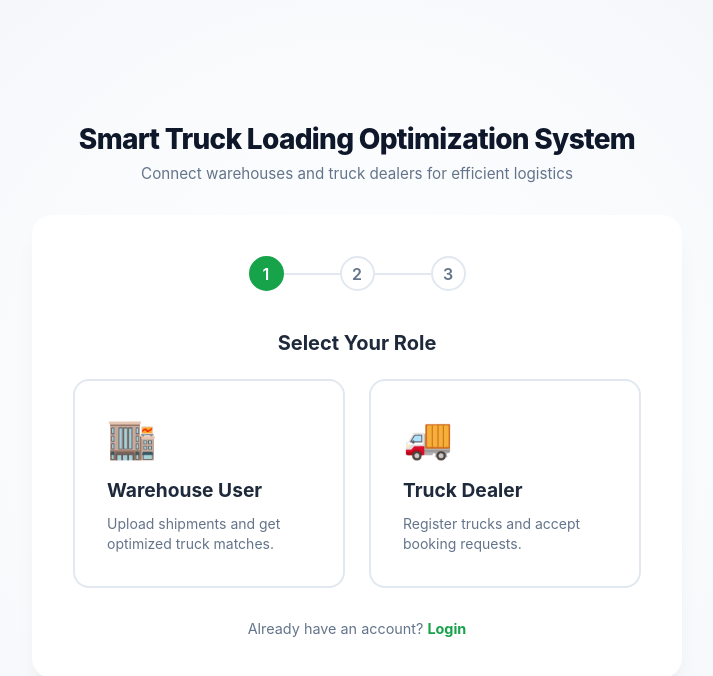
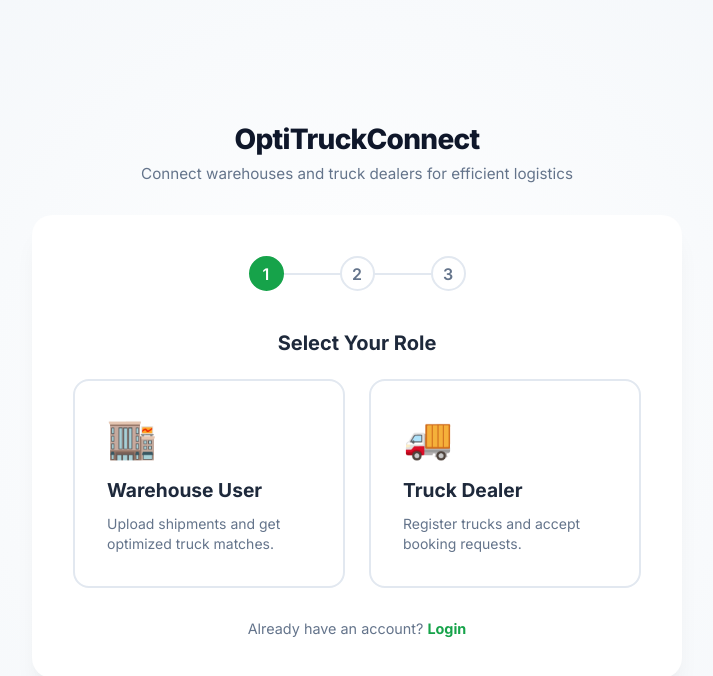
Before and after one commit to Neharika357/Smart-Truck-Loading-Optimization-project, a React (Create React App) app in the folder frontend/: page / in a window 1280 px wide. Shown: the top 676 px of the page, without its empty margins (283-996 px from the left). Built offline with nearby package versions, Linux system fonts and the light colour scheme.

Commit message:
Last changes

```diff
--- a/frontend/src/index.css
+++ b/frontend/src/index.css
@@ -1,3 +1,4 @@
+@import url('https://fonts.googleapis.com/css2?family=Inter:wght@400;500;600;700;800&display=swap');
 body {
   margin: 0;
   font-family: -apple-system, BlinkMacSystemFont, 'Segoe UI', 'Roboto', 'Oxygen',
--- a/frontend/src/pages/Login.js
+++ b/frontend/src/pages/Login.js
@@ -117,7 +117,7 @@ function Login() {
       <div className="auth-container">
         {/* Main System Heading */}
         <div className="auth-header">
-          <h1 className="system-title">Smart Truck Loading Optimization System</h1>
+          <h1 className="system-title">OptiTruckConnect</h1>
           <p className="system-subtitle">Connect warehouses and truck dealers for efficient logistics</p>
         </div>
 
--- a/frontend/src/pages/SignUp.js
+++ b/frontend/src/pages/SignUp.js
@@ -200,7 +200,7 @@ const handleNextStep = (e) => {
       <div className="signup-container">
         {/* Global Heading */}
         <div className="auth-header">
-          <h1 className="system-title">Smart Truck Loading Optimization System</h1>
+          <h1 className="system-title">OptiTruckConnect</h1>
           <p className="system-subtitle">Connect warehouses and truck dealers for efficient logistics</p>
         </div>
 
--- a/frontend/src/styles/auth.css
+++ b/frontend/src/styles/auth.css
@@ -6,6 +6,7 @@
   --card-bg: #ffffff;
   --text-main: #1e293b;
   --text-muted: #64748b;
+  --font-family: 'Inter', -apple-system, BlinkMacSystemFont, sans-serif;
   --border-color: #e2e8f0;
   --shadow: 0 20px 25px -5px rgba(0, 0, 0, 0.05);
 }
@@ -72,7 +73,7 @@
 
 /* --- Typography --- */
 .auth-header { text-align: center; margin-bottom: 2rem; }
-.system-title { font-size: 1.75rem; font-weight: 800; color: #0f172a; margin-bottom: 0.5rem; }
+.system-title { font-size: 1.75rem; font-weight: 800; color: #0f172a; margin-bottom: 0.5rem; font-family: var(--font-family);}
 .system-subtitle { font-size: 0.95rem; color: var(--text-muted); }
 
 .step-title {
```
